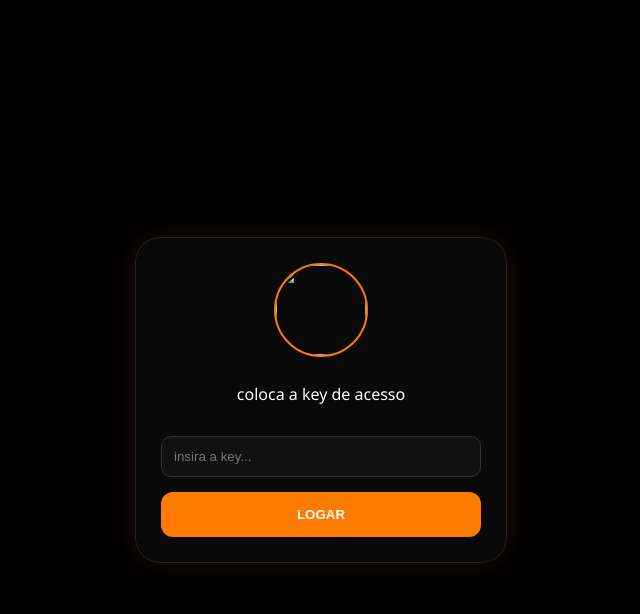
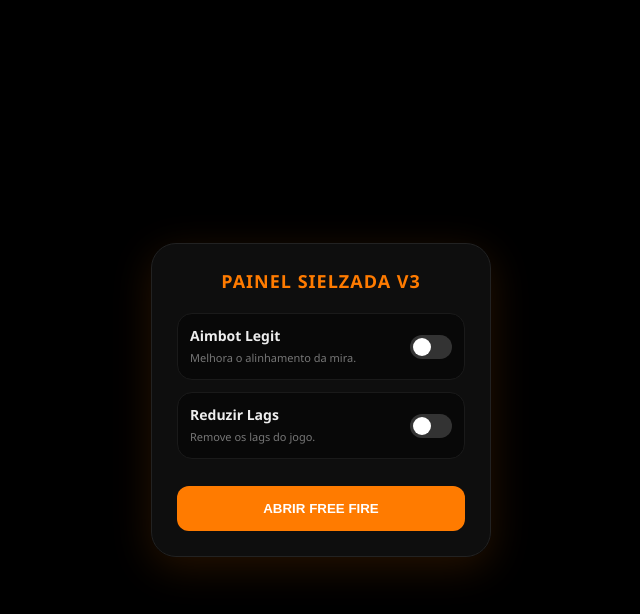
Before and after one commit to chabalbel515-dot/Auxilio-v1, a plain HTML site: page index.html in a window 1280 px wide. Both pictures are taken after a click on the button "LOGAR". Shown: the whole page, without its empty margins (319-959 px from the left). Drawn offline with Linux system fonts and the light colour scheme.

Commit message:
Update index.html

```diff
--- a/index.html
+++ b/index.html
@@ -5,44 +5,138 @@
     <meta name="viewport" content="width=device-width, initial-scale=1.0, maximum-scale=1.0, user-scalable=no">
     <link rel="manifest" href="manifest.json">
     <style>
-        body { background: #000; color: #fff; font-family: 'Segoe UI', sans-serif; display: flex; justify-content: center; align-items: center; height: 100vh; margin: 0; overflow: hidden; }
-        .card { background: rgba(10, 10, 10, 0.95); border: 1px solid #222; border-radius: 25px; padding: 25px; width: 320px; text-align: center; box-shadow: 0 0 30px rgba(255, 123, 0, 0.1); }
-        .profile-img { width: 90px; height: 90px; border-radius: 50%; border: 2px solid #ff7b00; margin-bottom: 10px; }
-        input { width: 100%; padding: 12px; background: #111; border: 1px solid #333; border-radius: 10px; color: #fff; margin: 15px 0; box-sizing: border-box; }
-        .btn { width: 100%; padding: 15px; background: #ff7b00; border: none; border-radius: 12px; color: #fff; font-weight: bold; cursor: pointer; text-transform: uppercase; }
-        .option { display: flex; justify-content: space-between; align-items: center; background: #080808; padding: 12px; border-radius: 15px; margin-bottom: 10px; text-align: left; border: 1px solid #1a1a1a; }
-        .option strong { font-size: 14px; display: block; }
-        .option span { font-size: 11px; color: #666; }
-        .switch { position: relative; width: 40px; height: 22px; }
+        /* Reset básico para evitar espaços indesejados */
+        * { box-sizing: border-box; margin: 0; padding: 0; }
+
+        body {
+            background: #000;
+            color: #fff;
+            font-family: 'Segoe UI', sans-serif;
+            /* Centralização Total */
+            display: flex;
+            justify-content: center;
+            align-items: center;
+            min-height: 100vh;
+            width: 100vw;
+            overflow: hidden;
+        }
+
+        .card {
+            background: rgba(15, 15, 15, 0.95);
+            border: 1px solid #222;
+            border-radius: 25px;
+            padding: 25px;
+            width: 90%; /* Responsivo para celulares */
+            max-width: 340px;
+            text-align: center;
+            box-shadow: 0 10px 40px rgba(255, 123, 0, 0.15);
+            /* Garante que o card seja tratado como bloco único no flex */
+            flex-shrink: 0;
+        }
+
+        .profile-img {
+            width: 90px;
+            height: 90px;
+            border-radius: 50%;
+            border: 2px solid #ff7b00;
+            margin: 0 auto 15px auto;
+            display: block;
+            object-fit: cover;
+        }
+
+        input[type="password"] {
+            width: 100%;
+            padding: 14px;
+            background: #111;
+            border: 1px solid #333;
+            border-radius: 12px;
+            color: #fff;
+            margin: 15px 0;
+            outline: none;
+        }
+
+        .btn {
+            width: 100%;
+            padding: 15px;
+            background: #ff7b00;
+            border: none;
+            border-radius: 12px;
+            color: #fff;
+            font-weight: bold;
+            cursor: pointer;
+            text-transform: uppercase;
+            transition: transform 0.2s;
+        }
+
+        .btn:active { transform: scale(0.98); }
+
+        .option {
+            display: flex;
+            justify-content: space-between;
+            align-items: center;
+            background: #080808;
+            padding: 12px;
+            border-radius: 15px;
+            margin-bottom: 12px;
+            text-align: left;
+            border: 1px solid #1a1a1a;
+        }
+
+        .option strong { font-size: 14px; display: block; color: #eee; }
+        .option span { font-size: 11px; color: #777; }
+
+        /* Switch Estilizado */
+        .switch { position: relative; width: 42px; height: 24px; flex-shrink: 0; }
         .switch input { opacity: 0; width: 0; height: 0; }
-        .slider { position: absolute; cursor: pointer; top: 0; left: 0; right: 0; bottom: 0; background: #333; border-radius: 34px; transition: .3s; }
+        .slider {
+            position: absolute; cursor: pointer; top: 0; left: 0; right: 0; bottom: 0;
+            background: #333; border-radius: 34px; transition: .3s;
+        }
+        .slider:before {
+            position: absolute; content: ""; height: 18px; width: 18px;
+            left: 3px; bottom: 3px; background-color: white; border-radius: 50%; transition: .3s;
+        }
         input:checked + .slider { background: #ff7b00; }
-        .hidden { display: none; }
+        input:checked + .slider:before { transform: translateX(18px); }
+
+        .hidden { display: none !important; }
+
+        h2 { margin-bottom: 20px; color: #ff7b00; }
     </style>
 </head>
 <body>
+
     <div id="login-screen" class="card">
-        <img src="1000053165.jpg" class="profile-img">
-        <p>coloca a key de acesso</p>
-        <input type="password" id="key-input" placeholder="insira a key...">
-        <button class="btn" onclick="checkKey()">logar</button>
+        <img src="1000053165.jpg" class="profile-img" alt="Profile">
+        <p style="color: #aaa; font-size: 14px;">Coloque a key de acesso</p>
+        <input type="password" id="key-input" placeholder="Insira a key...">
+        <button class="btn" onclick="checkKey()">Logar</button>
     </div>
 
     <div id="panel-screen" class="card hidden">
         <h2 style="font-size: 18px; letter-spacing: 1px;">PAINEL SIELZADA V3</h2>
         <div class="option">
-            <div><strong>aimbot legit</strong><span>Melhora o alinhamento da mira.</span></div>
+            <div><strong>Aimbot Legit</strong><span>Melhora o alinhamento da mira.</span></div>
             <label class="switch"><input type="checkbox"><span class="slider"></span></label>
         </div>
         <div class="option">
-            <div><strong>reduzir lags</strong><span>Remove os lags do jogo.</span></div>
+            <div><strong>Reduzir Lags</strong><span>Remove os lags do jogo.</span></div>
             <label class="switch"><input type="checkbox"><span class="slider"></span></label>
         </div>
         <button class="btn" style="margin-top: 15px;" onclick="openFreeFire()">ABRIR FREE FIRE</button>
     </div>
 
-    <script src="engine.js"></script>
     <script>
+        // Função de teste para você ver a troca de telas
+        function checkKey() {
+            document.getElementById('login-screen').classList.add('hidden');
+            document.getElementById('panel-screen').classList.remove('hidden');
+        }
+
+        function openFreeFire() {
+            alert("Abrindo o jogo...");
+        }
+
         if ('serviceWorker' in navigator) navigator.serviceWorker.register('./sw.js');
     </script>
 </body>
```
